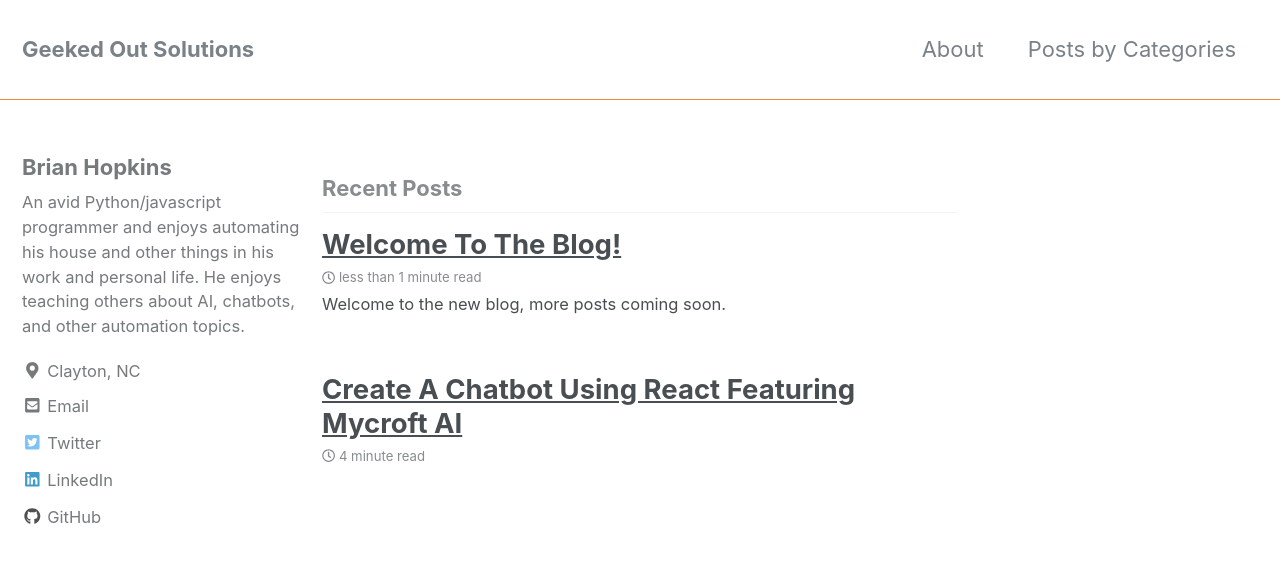
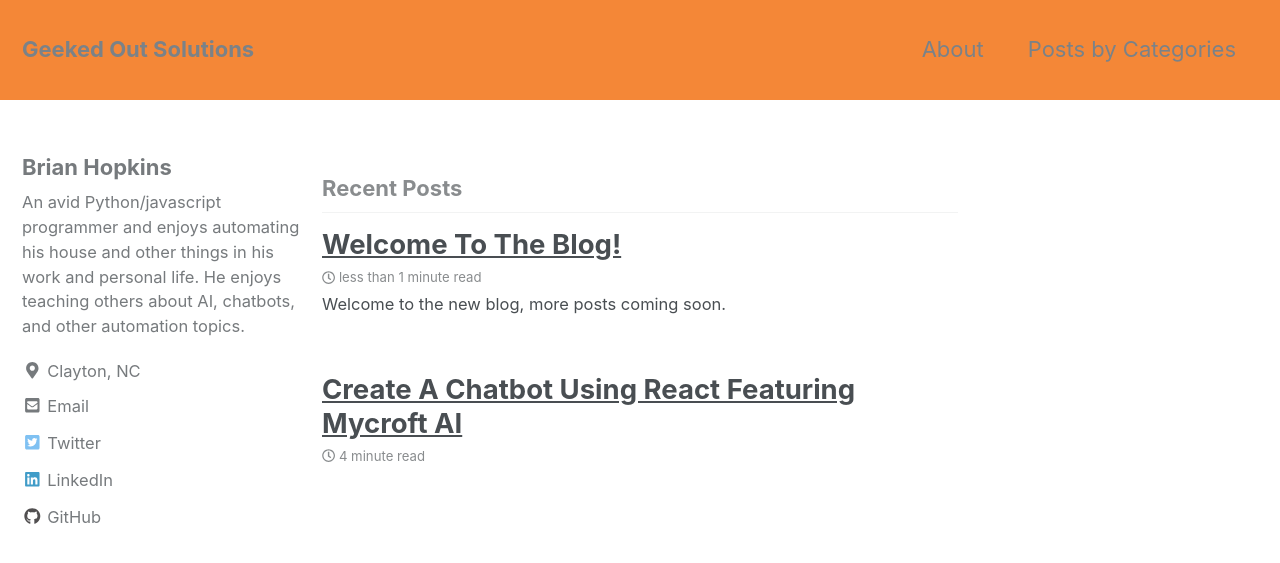
Before and after one commit to Geeked-Out-Solutions/blog, a Jekyll site: the page built from index.html, in a window 1280 px wide and 900 px high. Shown: the top 563 px of the window. Built offline with Jekyll 4.4.1, drawn with Linux system fonts in a browser that asks for light colours; nearby versions of some CDN libraries; the list of posts is cut into pages by our own code.

Commit message:
updating CSS

```diff
--- a/assets/css/main.scss
+++ b/assets/css/main.scss
@@ -12,5 +12,23 @@
 }
 
 .masthead {
+  background-color: #f48737;
+  color: #fff;
   border-bottom: 1px solid #f48737;
 }
+
+.site-title {
+  background-color: #f48737;
+}
+
+.masthead__menu-item {
+  background-color: #f48737;
+}
+
+.visible-links {
+  background-color: #f48737;
+}
+
+.greedy-nav {
+  background-color: #f48737;
+}
```
